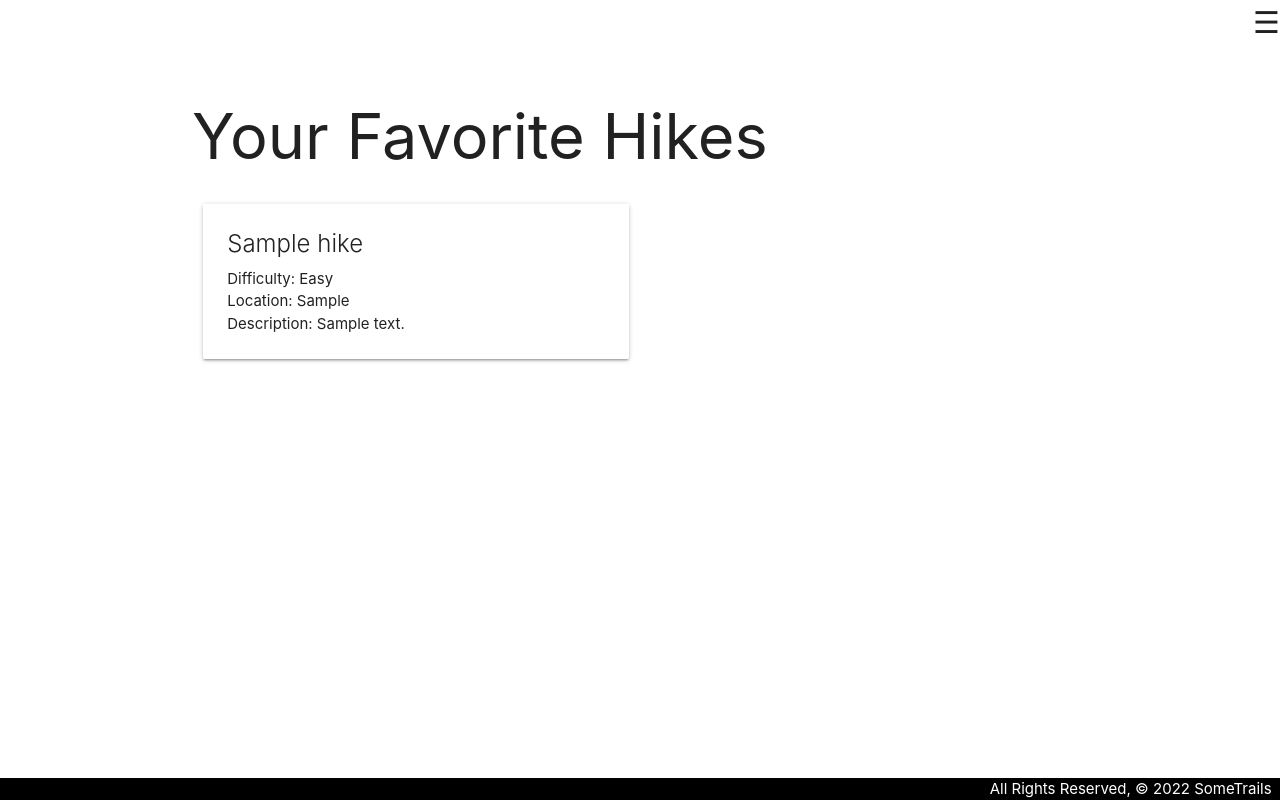
After one commit to achasek/sometrails, a Django app: page /favorites/1/ in a window 1280 px wide. The commit adds this page. Run offline with Django 4.2, Linux system fonts and the light colour scheme; tables that the repository leaves empty hold one stand-in row (values such as "Sample post").

Commit message:
adds default photo and favorite function

```diff
--- a/main_app/admin.py
+++ b/main_app/admin.py
@@ -1,7 +1,8 @@
 from django.contrib import admin
-from .models import Hike, Review, Photo
+from .models import Hike, Review, Photo, Profile
 
 # Register your models here.
 admin.site.register(Hike)
 admin.site.register(Review)
 admin.site.register(Photo)
+admin.site.register(Profile)
--- a/main_app/models.py
+++ b/main_app/models.py
@@ -58,6 +58,8 @@ class Photo(models.Model):
     def __str__(self):
         return f"Photo for hike_id: {self.hike_id} @{self.url}"
 
-# class Favorite(models.Model):
-#     user = models.(User, on_delete=models.CASCADE)
-#     hike = models.ForeignKey(Hike, on_delete=models.CASCADE)
+
+class Profile(models.Model):
+    user = models.OneToOneField(
+        User, related_name='user_profile', on_delete=models.CASCADE)
+    hikes = models.ManyToManyField(Hike)
--- a/main_app/templates/base.html
+++ b/main_app/templates/base.html
@@ -18,6 +18,7 @@
         <a href="javascript:void(0)" class="closebtn" onclick="closeNav()">&times;</a>
         {% if user.is_authenticated %}
         <a href="{% url 'index' %}" class="brand-logo">SomeTrails</a>
+        <a href="{% url 'profile_detail' request.user.user_profile.id %}" class=“brand-logo”>Favorites</a>
         <a href="{% url 'logout' %}">Log Out</a>
         {% else %}
         <a href="{% url 'auth' %}" class="brand-logo">SomeTrails</a>
@@ -36,11 +37,11 @@
         function openNav() {
             document.getElementById("mysidebar").style.width = "20%";
             console.log('openNav called')
-          }
+        }
 
-          function closeNav() {
+        function closeNav() {
             document.getElementById("mysidebar").style.width = "0";
-          }
+        }
     </script>
 </body>
 
--- a/main_app/templates/main_app/hike_detail.html
+++ b/main_app/templates/main_app/hike_detail.html
@@ -2,6 +2,8 @@
 {% block content %}
 
 <h1>Hike Details</h1>
+
+
 
 <div class="row">
   <div class="col s6 col-offset-3">
@@ -17,6 +19,7 @@
       <div class="card-action">
         <a href="{% url 'hikes_update' hike.id %}">Edit</a>
         <a href="{% url 'hikes_delete' hike.id %}">Delete</a>
+        <a href="{% url 'add_favorite' hike.id %}">Favorite</a>
       </div>
     </div>
     {% for photo in hike.photo_set.all %}
--- /dev/null
+++ b/main_app/templates/main_app/profile_detail.html
@@ -0,0 +1,27 @@
+{% extends 'base.html' %}
+{% block content %}
+
+<h1>Your Favorite Hikes</h1>
+
+<div class="row">
+    <div class="col s6 col-offset-3">
+        <div class="card">
+            {% for hike in profile.hikes.all %}
+            <div class="card-content">
+                <span class="card-title">{{ hike.name }}</span>
+                <p>Difficulty: {{ hike.get_difficulty_display}}</p>
+                <p>Location: {{ hike.location}}</p>
+                <p>Description: {{ hike.description}}</p>
+            </div>
+            {% endfor %}
+        </div>
+    </div>
+</div>
+
+
+<script>
+    const selectEl = document.getElementById('id_rating');
+    M.FormSelect.init(selectEl);
+</script>
+
+{% endblock %}
--- a/main_app/urls.py
+++ b/main_app/urls.py
@@ -9,7 +9,12 @@ urlpatterns = [
     path('hikes/<int:pk>/', views.HikeDetail.as_view(), name='hikes_detail'),
     path('hikes/<int:pk>/update/', views.HikeUpdate.as_view(), name='hikes_update'),
     path('hikes/<int:pk>/delete/', views.HikeDelete.as_view(), name='hikes_delete'),
-    path('reviews/<int:pk>/delete/', views.ReviewDelete.as_view(), name='reviews_delete'),
-    path('hikes/<int:hike_id>/add_review/', views.add_review, name='add_review'),
+    path('hikes/<int:hike_id>/favorite/',
+         views.add_favorite, name='add_favorite'),
+    path('favorites/<int:pk>/', views.ProfileDetail.as_view(), name='profile_detail'),
+    path('reviews/<int:pk>/delete/',
+         views.ReviewDelete.as_view(), name='reviews_delete'),
+    path('hikes/<int:hike_id>/add_review/',
+         views.add_review, name='add_review'),
     path('hikes/<int:hike_id>/add_photo/', views.add_photo, name='add_photo'),
 ]
--- a/main_app/views.py
+++ b/main_app/views.py
@@ -5,7 +5,7 @@ from django.contrib.auth import login
 from django.contrib.auth.forms import UserCreationForm
 from django.contrib.auth.decorators import login_required
 from django.contrib.auth.mixins import LoginRequiredMixin
-from .models import Hike, Review, Photo
+from .models import Hike, Review, Photo, Profile
 from .forms import ReviewForm
 import uuid
 import boto3
@@ -27,6 +27,8 @@ def signup(request):
         form = UserCreationForm(request.POST)
         if form.is_valid():
             user = form.save()
+            Profile.objects.create(user=user)
+            print('user: ', user)
             login(request, user)
             return redirect('index')
         else:
@@ -104,3 +106,20 @@ def add_photo(request, hike_id):
             print('An error occurred uploading file to S3')
             print(e)
     return redirect(f'/hikes/{hike_id}', hike_id=hike_id)
+
+
+def add_favorite(request, hike_id):
+    print(Profile.objects.__dict__)
+    profile = Profile.objects.get(id=request.user.user_profile.id)
+    profile.hikes.add(hike_id)
+    return redirect('hikes_detail', pk=hike_id)
+
+
+class ProfileDetail(DetailView):
+    model = Profile
+
+    # def get_context_data(self, **kwargs):
+    #     context = super().get_context_data(**kwargs)
+    #     profile = Profile.objects.filter(user=self.request.user)
+    #     context['hikes'] = profile.hikes
+    #     return context
```
Also changed, not shown: main_app/migrations/0007_profile.py (added), main_app/migrations/0008_rename_hike_profile_hikes.py (added), main_app/migrations/0009_alter_profile_user.py (added). Lines whose indentation alone changed are shown as unchanged.
